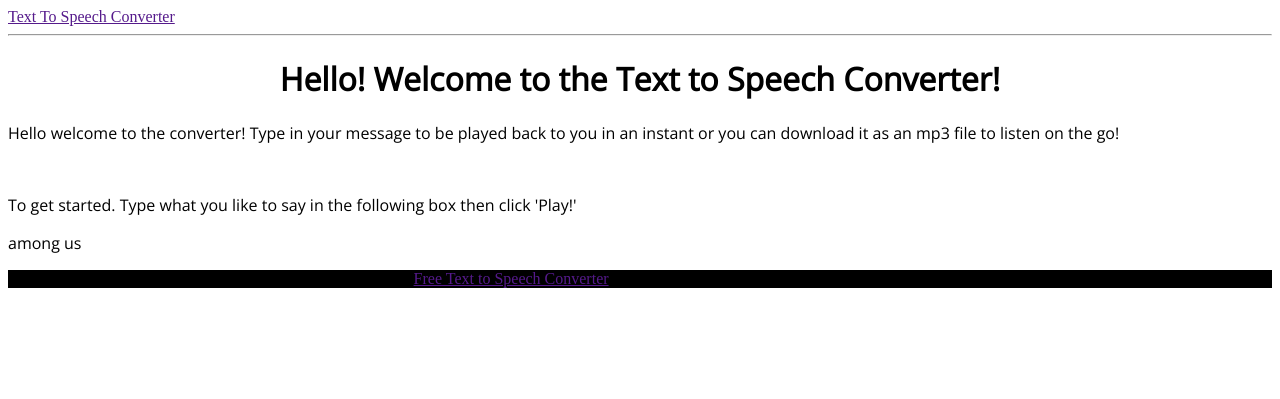
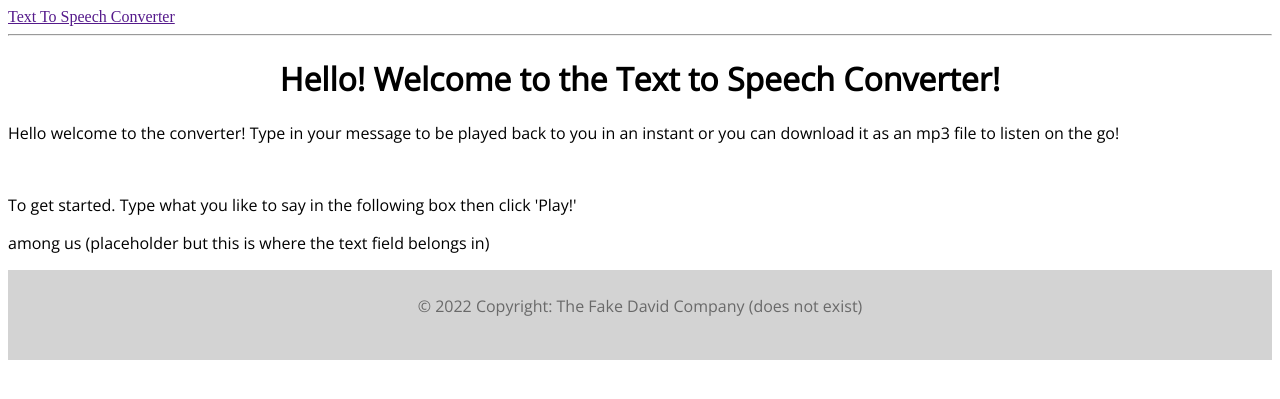
Before and after one commit to IceCreamWasTaken/Arduino-Programming-stuff-for-school, a Flask app: page / in a window 1280 px wide. Shown: the top 399 px of the page. Run offline with Flask 2, Linux system fonts and the light colour scheme; some libraries are stand-ins or nearby versions.

Commit message:
made changes on the padding

```diff
--- a/the website (UC)/app/templates/index.html
+++ b/the website (UC)/app/templates/index.html
@@ -10,6 +10,17 @@
             p {
                 font-family: "Open Sans", sans-serif;
             }
+
+            footer {
+                background-color: lightgrey;
+                color: dimgrey;
+                padding: 5px;
+            }
+
+            footer > p {
+                text-align: center;
+            }
+
         </style>
     </head>
     <body>
@@ -22,15 +33,10 @@
             <br>
             <p>To get started. Type what you like to say in the following box then click 'Play!'</p>
 
-            <p>among us</p>
+            <p>among us (placeholder but this is where the text field belongs in)</p>
 
-        <footer class = "bg-light text-center text-lg-start">
-            <!-- Copyright -->
-            <div class="text-center p-3" style="background-color: rgba(0, 0, 0, 2);">
-            © 2022 Copyright: The Fake David Company (does not exist):
-            <a class="text-dark" href="">Free Text to Speech Converter</a>
-            </div>
-            <!-- Copyright -->
-        </footer>
-    </body>
+            <footer>
+                <p style="margin: 0%; text-align: center; padding: 20px">© 2022 Copyright:  The Fake David Company (does not exist)</p>
+                <br>
+            </footer>
 </html>
```
